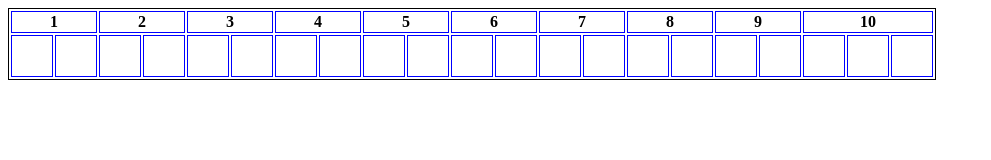
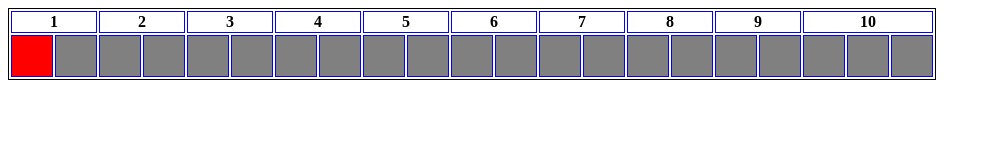
Before and after one commit to mal10c/gutter-calc, a website: page index.html in a window 1280 px wide. Shown: the whole page, without its empty margins (0-991 px from the left). Drawn offline with Linux system fonts and the light colour scheme.

Commit message:
Active cell is now colored red and future cells are colored gray

```diff
--- a/index.html
+++ b/index.html
@@ -24,6 +24,9 @@
 
 		<script language="javascript">
 
+			var _activeFrame = 0;
+			var _activeThrow = 0;
+
 			function on_load ( )
 			{
 
@@ -39,6 +42,60 @@
 
 				});
 
+
+				set_active_frame ( 0, 0, true );
+
+			}
+
+			function set_active_frame ( frame, ballThrow, disableFollowingFrames )
+			{
+
+				var oldID = _activeFrame + "" + _activeThrow;
+				document.getElementById(oldID).style.backgroundColor = "white";
+
+				var newID = frame + "" + ballThrow;
+				document.getElementById(newID).style.backgroundColor = "red";
+
+				if ( disableFollowingFrames === true )
+				{
+
+					if ( frame < 9 )
+					{
+						if ( ballThrow === 0 )
+						{
+							document.getElementById(frame + "1").style.backgroundColor = "gray";
+						}
+					}
+					else
+					{
+						if ( ballThrow === 0 )
+						{
+							document.getElementById(frame + "1").style.backgroundColor = "gray";
+							document.getElementById(frame + "2").style.backgroundColor = "gray";
+						}
+						else if ( ballThrow === 1 )
+						{
+							document.getElementById(frame + "2").style.backgroundColor = "gray";
+						}
+					}
+
+					for ( var index = frame + 1; index < 10; index++ )
+					{
+						disable_frame ( index );
+					}
+				}
+			}
+
+			function disable_frame ( frame )
+			{
+
+				document.getElementById(frame + "0").style.backgroundColor = "gray";
+				document.getElementById(frame + "1").style.backgroundColor = "gray";
+
+				if ( frame === 9 )
+				{
+					document.getElementById(frame + "2").style.backgroundColor = "gray";
+				}
 			}
 
 			function point_cell_clicked ( pointCell )
@@ -66,7 +123,7 @@
 				<td class="frameHeaderCell" colspan="3">10</td>
 			</tr>
 			<tr>
-				<td class="pointCell" id="00"></td><td class="pointCell" id="01"></td>
+				<td class="pointCell" id="00" disabled></td><td class="pointCell" id="01"></td>
 				<td class="pointCell" id="10"></td><td class="pointCell" id="11"></td>
 				<td class="pointCell" id="20"></td><td class="pointCell" id="21"></td>
 				<td class="pointCell" id="30"></td><td class="pointCell" id="31"></td>
```
